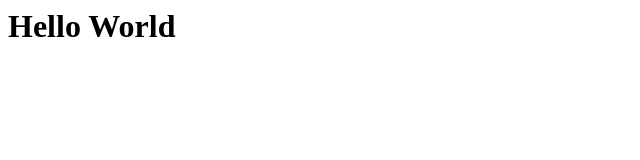
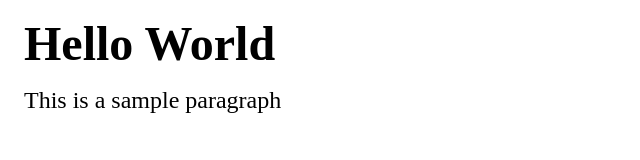
Before and after one commit to junreycloudstrife/demo-repository, a plain HTML site: page index.html in a window 1280 px wide. Shown: the whole page, without its empty margins (0-640 px from the left). Drawn offline with Linux system fonts and the light colour scheme.

Commit message:
Added some embedded styles

```diff
--- a/index.html
+++ b/index.html
@@ -3,9 +3,16 @@
     <meta charset="UTF-8">
     <meta name="viewport" content="width=device-width, initial-scale=1.0">
     <title>Sample</title>
+    <style>
+        /* * { border: 1px solid black; } */
+        html { font-size: 100%; }
+        h1 { font-size: 3rem; margin: 1rem; }
+        p { font-size: 1.5rem; margin: 1rem;}
+    </style>
 </head>
 <body>
     <h1 id="page-title"></h1>
+    <p>This is a sample paragraph</p>
 
     <script src="index.js"></script>
 </body>
```
